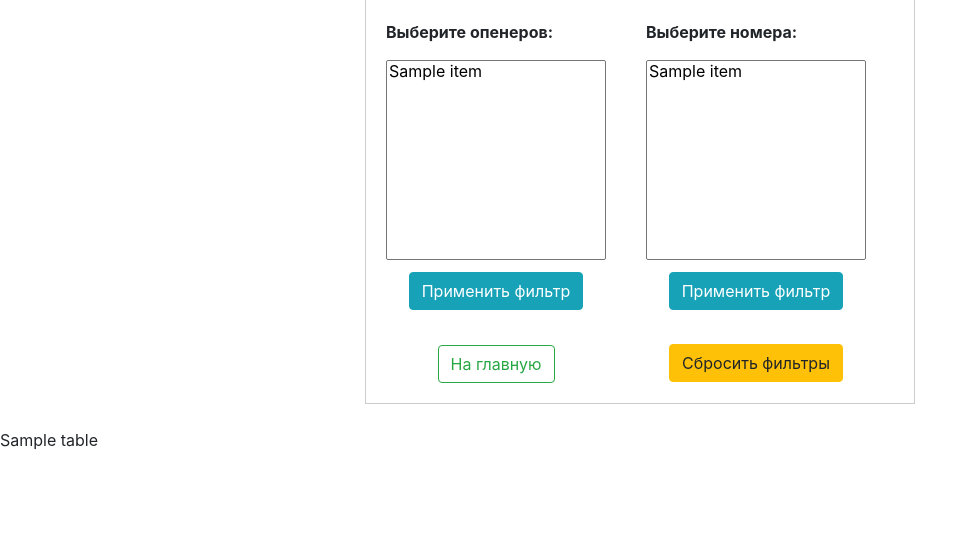
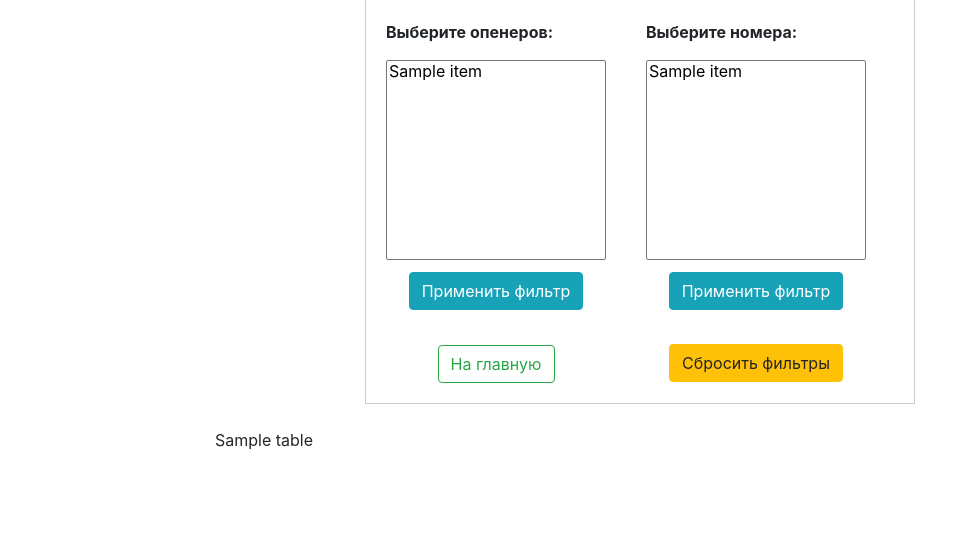
Before and after one commit to region74/frame, a Flask app: template templates/hours.html in a window 1280 px wide. Shown: the part 57-591 px from the top of the page, without its empty margins (0-977 px from the left). Run offline with Flask 3, Linux system fonts and the light colour scheme; the template is opened without the code that fills it: most values are stand-ins (such as "Sample title", 1, 10 or a date in 2020); some libraries are stand-ins or nearby versions.

Commit message:
Добавление функций и правки

```diff
--- a/templates/hours.html
+++ b/templates/hours.html
@@ -9,11 +9,15 @@
         .table-container {
         overflow-y: auto;
         max-height: 800px; /* Укажите максимальную высоту контейнера, чтобы при прокрутке появлялась полоса прокрутки */
+        max-width: 850px; /* Задаем максимальную ширину контейнера */
+        margin: 0 auto; /* Центрируем контейнер по горизонтали */
+        overflow-x: auto;
         }
 
         table {
         width: 100%; /* Обязательно укажите ширину таблицы, чтобы она занимала всю доступную ширину контейнера */
         border-collapse: collapse;
+        table-layout: fixed;
         }
 
         thead {
--- a/templates/openers.html
+++ b/templates/openers.html
@@ -8,11 +8,15 @@
         .table-container {
         overflow-y: auto;
         max-height: 800px; /* Укажите максимальную высоту контейнера, чтобы при прокрутке появлялась полоса прокрутки */
+        max-width: 850px; /* Задаем максимальную ширину контейнера */
+        margin: 0 auto; /* Центрируем контейнер по горизонтали */
+        overflow-x: auto;
         }
 
         table {
         width: 100%; /* Обязательно укажите ширину таблицы, чтобы она занимала всю доступную ширину контейнера */
         border-collapse: collapse;
+        table-layout: fixed;
         }
 
         thead {
```
